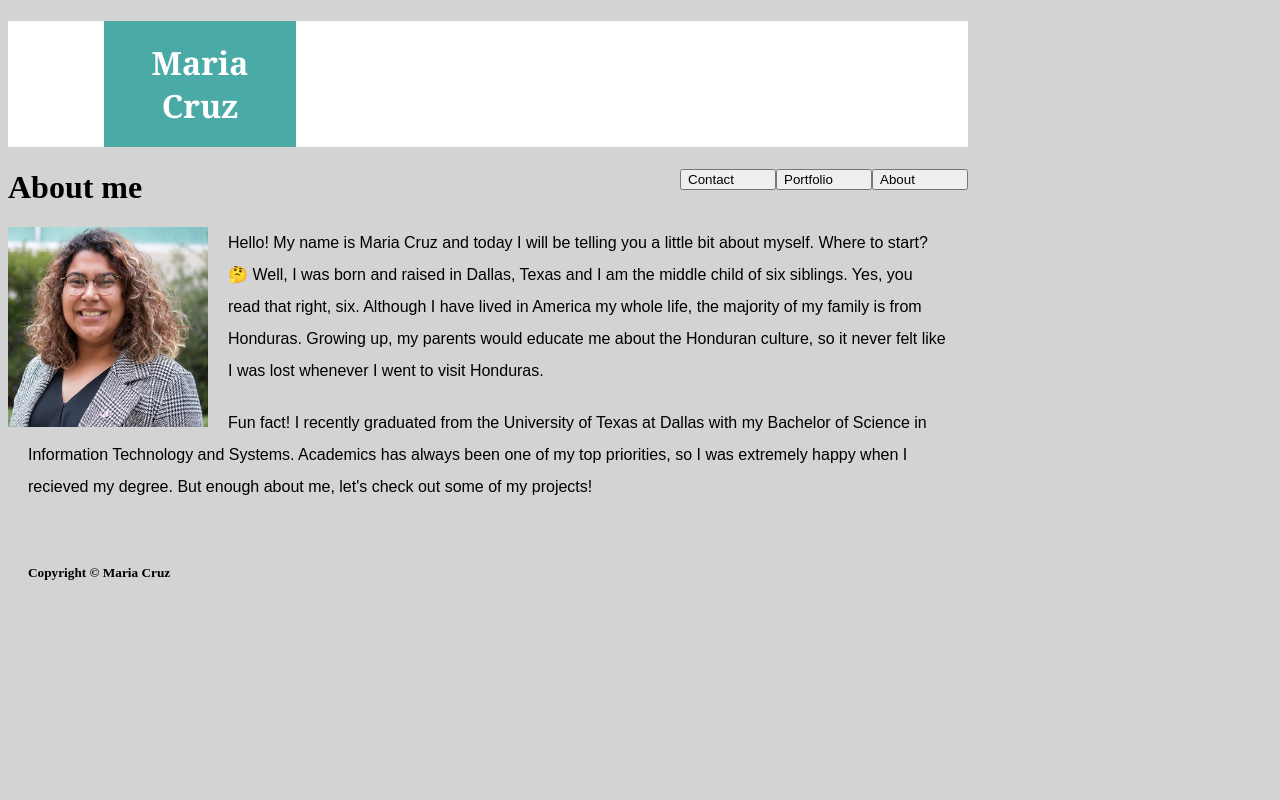
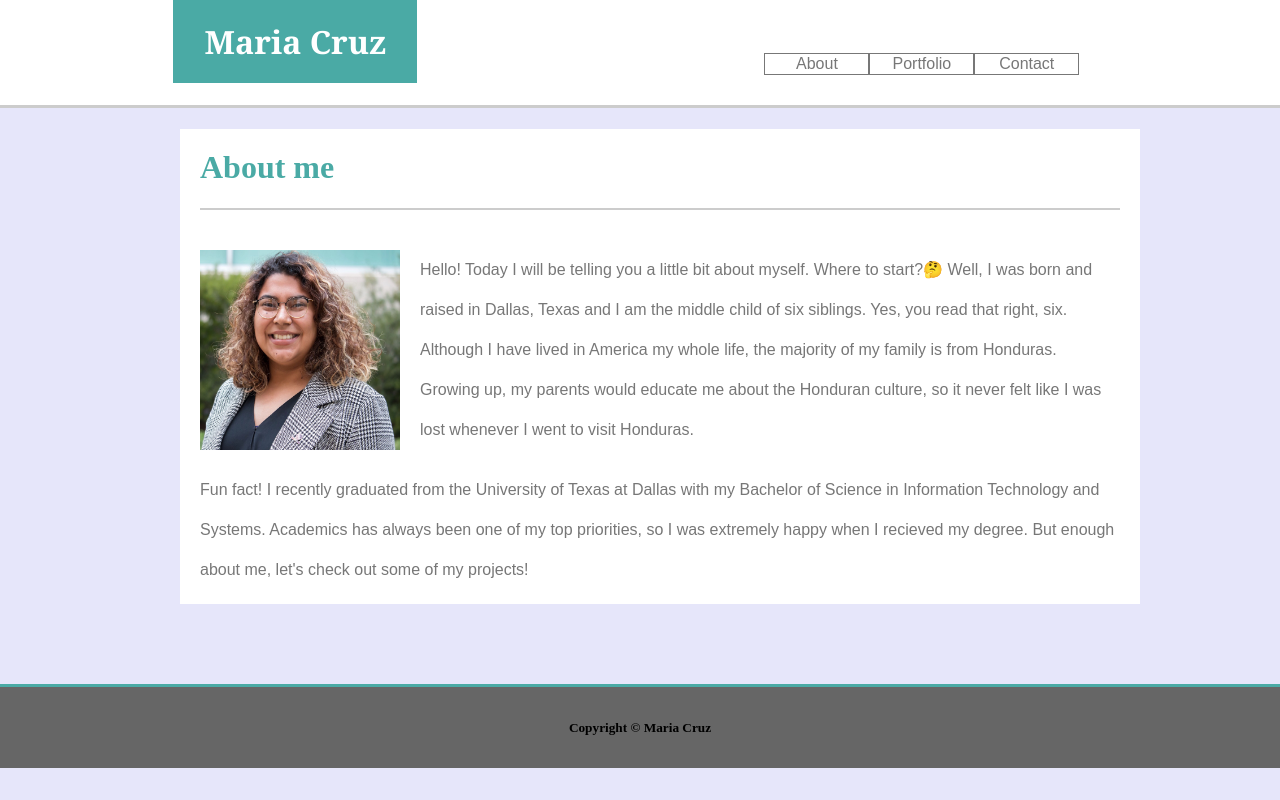
Before and after one commit to mariacruz4/Basic-Portfolio, a plain HTML site: page index.html in a window 1280 px wide. Drawn offline with Linux system fonts and the light colour scheme.

Commit message:
more changes to index.html

```diff
--- a/assets/css/style.css
+++ b/assets/css/style.css
@@ -4,54 +4,105 @@
   }
 header{
     background: #ffffff;
-    border: #cccccc;
+    padding: 30px;
+    border-bottom: #cccccc solid;
+    overflow: auto;
+    clear: both;
+    width: 100%
+
 }
 .name{
     background: #4aaaa5;
     color: white;
     font-family: Georgia, 'Times New Roman', Times, serif;
-    margin-left: 10%;
+    margin-left: 11.75%;
+    margin-bottom: -30px;
+    margin-top: -30px;
     padding: 20px;
     width: 20%;
-    overflow: auto;
-    clear: both;
     text-align: center;
     box-sizing: border-box;
 }
+#btn-group{
+    margin-right:14%;
+}
 #left {
-    float: right;
+
+    background:#ffffff;
+    color: #777777;
+    border: #777777 1px solid;
+    font-size: 16px;
+    text-align: center;
+    float:right;
     width: 10%;
     font-family: Arial, Helvetica, sans-serif;
   }
 
   #center {
-    float: right;
+    float:right;
+    background: #ffffff;
+    color: #777777;
+    text-align: center;
+    font-size: 16px;
+    border: #777777 1px solid;
     width: 10%;
     font-family: Arial, Helvetica, sans-serif;
   }
 
   #right {
-    float: right;
+    float:right;
+    background: #ffffff;
+    color: #777777;
+    text-align: center;
+    font-size: 16px;
+    border: #777777 1px solid;
     width: 10%;
     font-family: Arial, Helvetica, sans-serif;
   }
   p{
-      line-height: 32px;
+      line-height: 40px;
+      color: #777777;
       margin: 20px;
       font-family: Arial, Helvetica, sans-serif;
+  }
+  .about{
+      padding-left: 20px;
+      padding-top: 20px;
+      color:#4aaaa5;
+  }
+  .line{
+    padding: 1px;
+    margin-left: 20px;
+    margin-right: 20px;
+    margin-bottom:40px;
+    background: #cccccc;
   }
   img{
       height:200px;
       width: 200px;
+      margin-left: 20px;
       margin-right: 20px;
       float: left;
   }
+  .me{
+    box-sizing: border-box;
+    height: 475px;
+    width:960px;
+    margin-left:180px;
+    text-align: center;
+    background: white;
+  }
 body{
-    background:lightgray;
-    box-sizing: border-box;
-    width: 960px;
+    background:lavender;
+    margin:0px;
+}
+
+h5{
+    text-align: center;
 }
 footer {
-    padding: 20px;
-    clear: both;
+    margin-top: 80px;
+    border-top: #4aaaa5 solid 3px;
+    padding: 10px;
+    background: #666666;
   }
--- a/index.html
+++ b/index.html
@@ -8,20 +8,24 @@
     <title>My Portfolio</title>
 </head>
 <header>
-    <h1 class="name"> Maria Cruz</h1>
-    <button id="left"> About</button>
-    <button id="center">Portfolio</button>
-    <button id="right">Contact</button>
+        <h1 class="name"> Maria Cruz</h1>
+        <div id="btn-group">
+            <button id="right">Contact</button>
+            <button id="center">Portfolio</button>
+            <button id="left"> About</button>
+        </div>
 </header>
 <body>
-
-
-    <h1 class="about">About me</h1>
-    <img src="assets/images/IMG_2459.jpg">
-   <p>  Hello! My name is Maria Cruz and today I will be telling you a little bit about myself. Where to start? 🤔 Well, I was born and raised in Dallas, Texas and I am the middle child of six siblings. Yes, you read that right, six. Although I have lived in America my whole life, the majority of my family is from Honduras. Growing up, my parents would educate me about the Honduran culture, so it never felt like I was lost whenever I went to visit Honduras. </p>
-    <p>Fun fact! I recently graduated from the University of Texas at Dallas with my Bachelor of Science in Information Technology and Systems. Academics has always been one of my top priorities, so I was extremely happy when I recieved my degree. But enough about me, let's check out some of my projects!</p>
+    <div class="me">
+        <h1 class="about">About me</h1>
+        <div class="line"> </div>
+        <img src="assets/images/IMG_2459.jpg">
+        <p>  Hello! Today I will be telling you a little bit about myself. Where to start?🤔 Well, I was born and raised in Dallas, Texas and I am the middle child of six siblings. Yes, you read that right, six. Although I have lived in America my whole life, the majority of my family is from Honduras. Growing up, my parents would educate me about the Honduran culture, so it never felt like I was lost whenever I went to visit Honduras. </p>
+        <p>Fun fact! I recently graduated from the University of Texas at Dallas with my Bachelor of Science in Information Technology and Systems. Academics has always been one of my top priorities, so I was extremely happy when I recieved my degree. But enough about me, let's check out some of my projects!</p>
+    </div>
 </body>
 <footer>
+
     <h5>Copyright © Maria Cruz</h5>
 </footer>
 </html>
```
Also changed, not shown: assets/images/email-pattern.png (deleted).
